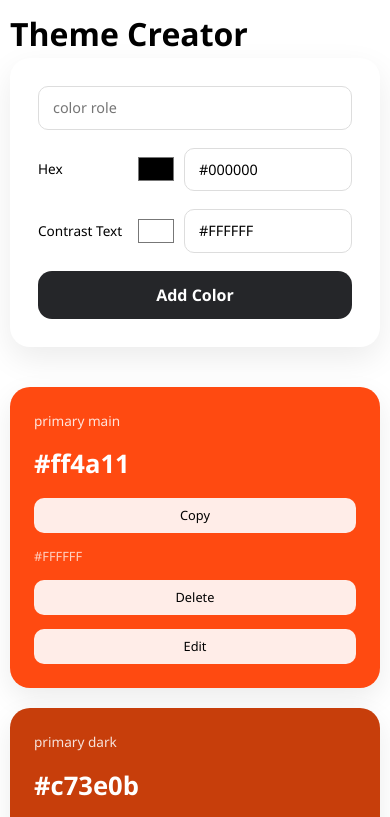
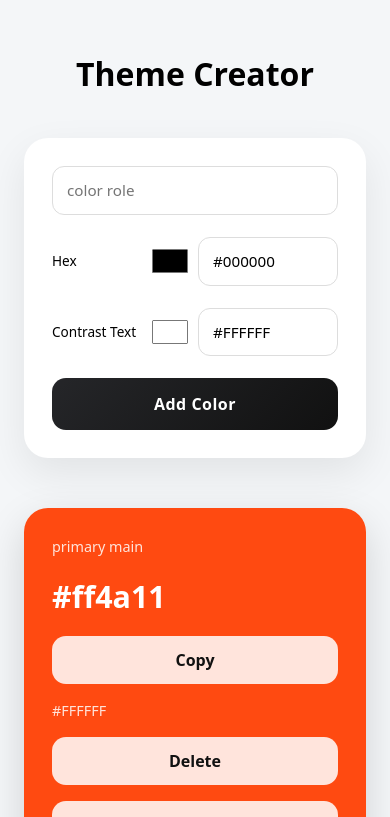
Before and after one commit to YssraChahine/recap-project-4, a React (Vite) app: page / in a window 390 px wide. Shown: the top 817 px of the page. Built offline with nearby package versions, Linux system fonts and the light colour scheme; no server answers.

Commit message:
Feat: Issue7

```diff
--- a/src/App.css
+++ b/src/App.css
@@ -1,10 +1,51 @@
 body {
-  font-family: "Segoe UI", "Helvetica Neue", Arial, sans-serif;
-  padding: 10px;
+  margin: 0;
+  font-family: system-ui, -apple-system, sans-serif;
+  background: #f4f6f8;
 }
 
-.color-grid{
+h1 {
+  text-align: center;
+  margin: 50px 0 40px 0;
+  font-weight: 700;
+}
+
+.app-container {
+  max-width: 1200px;
+  margin: 0 auto;
+  padding: 0 24px 80px 24px;
+}
+
+.color-grid {
   display: grid;
-  grid-template-columns: repeat(auto-fit, minmax(200px, 1fr));
-  gap: 20px;
+  gap: 32px;
+  margin-top: 50px;
 }
+
+/* Mobile */
+@media (min-width: 0px) {
+  .color-grid {
+    grid-template-columns: 1fr;
+  }
+}
+
+/* Tablet */
+@media (min-width: 600px) {
+  .color-grid {
+    grid-template-columns: repeat(2, 1fr);
+  }
+}
+
+/* Desktop */
+@media (min-width: 1024px) {
+  .color-grid {
+    grid-template-columns: repeat(3, 1fr);
+  }
+}
+
+/* Large */
+@media (min-width: 1400px) {
+  .color-grid {
+    grid-template-columns: repeat(4, 1fr);
+  }
+}
--- a/src/App.jsx
+++ b/src/App.jsx
@@ -6,7 +6,6 @@ import ColorForm from "./Components/ColorForm/ColorForm";
 import "./App.css";
 
 function App() {
-
   const [colors, setColors] = useState(() => {
     const storedColors = localStorage.getItem("themeColors");
     return storedColors ? JSON.parse(storedColors) : initialColors;
@@ -17,28 +16,28 @@ function App() {
   }, [colors]);
 
   function handleAddColor(newColor) {
-    setColors((prevColors) => [
+    setColors((prev) => [
       { id: nanoid(), ...newColor },
-      ...prevColors,
+      ...prev,
     ]);
   }
 
   function handleDeleteColor(id) {
-    setColors((prevColors) =>
-      prevColors.filter((color) => color.id !== id)
+    setColors((prev) =>
+      prev.filter((color) => color.id !== id)
     );
   }
 
   function handleUpdateColor(updatedColor) {
-    setColors((prevColors) =>
-      prevColors.map((color) =>
+    setColors((prev) =>
+      prev.map((color) =>
         color.id === updatedColor.id ? updatedColor : color
       )
     );
   }
 
   return (
-    <>
+    <div className="app-container">
       <h1>Theme Creator</h1>
 
       <ColorForm onSubmit={handleAddColor} />
@@ -57,7 +56,7 @@ function App() {
           ))
         )}
       </section>
-    </>
+    </div>
   );
 }
 
--- a/src/Components/Color/Color.css
+++ b/src/Components/Color/Color.css
@@ -1,60 +1,56 @@
 .color-card {
+  padding: 28px;
+  border-radius: 24px;
   display: flex;
   flex-direction: column;
-  justify-content: space-between;
-  gap: 14px;
-
-  padding: 24px;
-  border-radius: 20px;
-  min-height: 220px;
-
-  box-shadow: 0 10px 28px rgba(0, 0, 0, 0.08);
-  transition: transform 0.2s ease, box-shadow 0.2s ease;
+  gap: 16px;
+  min-height: 360px;
+  box-shadow: 0 15px 40px rgba(0, 0, 0, 0.15);
+  transition: transform 0.2s ease;
 }
 
 .color-card:hover {
-  transform: translateY(-3px);
-  box-shadow: 0 14px 32px rgba(0, 0, 0, 0.12);
+  transform: translateY(-5px);
 }
 
 .color-card__role {
-  font-size: 0.85rem;
-  font-weight: 500;
+  font-size: 0.9rem;
   opacity: 0.85;
 }
 
 .color-card__hex {
-  font-size: 1.6rem;
+  font-size: 1.9rem;
   font-weight: 700;
 }
 
 .color-card__contrast {
-  font-size: 0.8rem;
-  opacity: 0.75;
+  font-size: 0.9rem;
+  opacity: 0.85;
 }
 
 .color-card button {
-  padding: 8px 14px;
-  border-radius: 10px;
+  padding: 12px 18px;
+  border-radius: 14px;
   border: none;
-  font-size: 0.8rem;
-  font-weight: 500;
+  background: rgba(255, 255, 255, 0.85);
+  color: #111;
+  font-weight: 600;
   cursor: pointer;
-  background: rgba(255, 255, 255, 0.9);
-  color: #000;
   transition: all 0.2s ease;
 }
 
 .color-card button:hover {
-  transform: translateY(-1px);
-  background: rgba(255, 255, 255, 1);
+  transform: translateY(-2px);
+
 }
 
 .color-card-highlight {
+  margin-top: 12px;
+  padding: 12px;
+  border-radius: 14px;
+  background: rgba(0, 0, 0, 0.15);
+  backdrop-filter: blur(6px);
   display: flex;
   flex-direction: column;
   gap: 10px;
-  padding: 12px;
-  border-radius: 12px;
-  background: rgba(255, 255, 255, 0.15);
 }
--- a/src/Components/Color/Color.jsx
+++ b/src/Components/Color/Color.jsx
@@ -1,4 +1,4 @@
-import { useState } from "react";
+import { useState, useEffect } from "react";
 import "./Color.css";
 import ColorForm from "../ColorForm/ColorForm";
 import CopyToClipboard from "../CopyToClipboard/CopyToClipboard";
@@ -6,7 +6,41 @@ import CopyToClipboard from "../CopyToClipboard/CopyToClipboard";
 export default function Color({ color, onDelete, onUpdateColor }) {
   const [isConfirming, setIsConfirming] = useState(false);
   const [isEditing, setIsEditing] = useState(false);
+  const [contrastData, setContrastData] = useState(null);
+  const [loading, setLoading] = useState(false);
 
+  useEffect(() => {
+    async function fetchContrast() {
+      try {
+        setLoading(true);
+
+        const response = await fetch(
+          "https://www.aremycolorsaccessible.com/api/are-they",
+          {
+            method: "POST",
+            headers: {
+              "Content-Type": "application/json",
+            },
+            body: JSON.stringify({
+              colors: [color.hex, color.contrastText],
+            }),
+          }
+        );
+
+        const data = await response.json();
+        setContrastData(data);
+      } catch (error) {
+        console.error("Contrast API error:", error);
+        setContrastData(null);
+      } finally {
+        setLoading(false);
+      }
+    }
+
+    fetchContrast();
+  }, [color.hex, color.contrastText]);
+
+  if (isEditing) {
     return (
       <article
         className="color-card"
@@ -15,7 +49,6 @@ export default function Color({ color, onDelete, onUpdateColor }) {
           color: color.contrastText,
         }}
       >
-      {isEditing ? (
         <ColorForm
           className="color-form color-form--inline"
           role={color.role}
@@ -29,12 +62,32 @@ export default function Color({ color, onDelete, onUpdateColor }) {
             setIsEditing(false);
           }}
         />
-      ) : (
-        <>
+      </article>
+    );
+  }
+
+  return (
+    <article
+      className="color-card"
+      style={{
+        backgroundColor: color.hex,
+        color: color.contrastText,
+      }}
+    >
       <span className="color-card__role">{color.role}</span>
       <span className="color-card__hex">{color.hex}</span>
-          <CopyToClipboard text={color.hex}/>
+
+      <CopyToClipboard text={color.hex} />
+
       <span className="color-card__contrast">{color.contrastText}</span>
+
+      {loading && <p>Checking contrast...</p>}
+
+      {contrastData && !loading && (
+        <div className={`contrast-${contrastData.overall.toLowerCase()}`}>
+          <strong>{contrastData.overall}</strong>
+        </div>
+      )}
 
       {isConfirming ? (
         <div className="color-card-highlight">
@@ -48,8 +101,6 @@ export default function Color({ color, onDelete, onUpdateColor }) {
           <button onClick={() => setIsEditing(true)}>Edit</button>
         </>
       )}
-        </>
-      )}
     </article>
   );
 }
--- a/src/Components/ColorForm/ColorForm.css
+++ b/src/Components/ColorForm/ColorForm.css
@@ -1,58 +1,60 @@
 .color-form {
   display: flex;
   flex-direction: column;
-  gap: 18px;
-
+  gap: 22px;
+  padding: 28px;
+  border-radius: 24px;
+  background: white;
   max-width: 500px;
-  padding: 28px;
-  margin-bottom: 40px;
-
-  background: white;
-  border-radius: 20px;
-  box-shadow: 0 12px 32px rgba(0, 0, 0, 0.08);
+  margin: 0 auto 50px auto;
+  box-shadow: 0 15px 40px rgba(0, 0, 0, 0.08);
 }
 
 .color-form--inline {
-  background: transparent;
-  padding: 0;
-  margin: 0;
-  box-shadow: none;
-  gap: 12px;
+  background: rgba(255, 255, 255, 0.15);
+  backdrop-filter: blur(8px);
 }
 
 .color-form input[type="text"] {
-  padding: 10px 14px;
-  border-radius: 10px;
+  padding: 12px 14px;
+  border-radius: 12px;
   border: 1px solid #ddd;
-  font-size: 0.9rem;
-  transition: border 0.2s ease, box-shadow 0.2s ease;
+  font-size: 0.95rem;
+  transition: border 0.2s ease;
 }
 
 .color-form input[type="text"]:focus {
   outline: none;
   border-color: #5c6bc0;
-  box-shadow: 0 0 0 3px rgba(92, 107, 192, 0.2);
 }
 
-.color-form--inline input[type="text"] {
-  background: rgba(255, 255, 255, 0.9);
-  padding: 8px 12px;
+.color-input-row {
+  display: flex;
+  align-items: center;
+  gap: 12px;
+}
+
+input[type="color"] {
+  width: 50px;
+  height: 50px;
+  border-radius: 12px;
+  border: none;
+  cursor: pointer;
+  padding: 0;
 }
 
 .color-form button {
-  padding: 12px 18px;
+  padding: 14px 18px;
+  border-radius: 14px;
   border: none;
-  border-radius: 14px;
-  background: #252629;
+  background: linear-gradient(135deg, #252629, #111);
   color: white;
   font-weight: 600;
+  letter-spacing: 0.5px;
   cursor: pointer;
-  transition: background 0.2s ease, transform 0.1s ease,
-    box-shadow 0.2s ease;
+  transition: all 0.2s ease;
 }
 
 .color-form button:hover {
-  background: #000;
   transform: translateY(-2px);
-  box-shadow: 0 6px 16px rgba(0, 0, 0, 0.2);
 }
```
Lines whose indentation alone changed are shown as unchanged.
